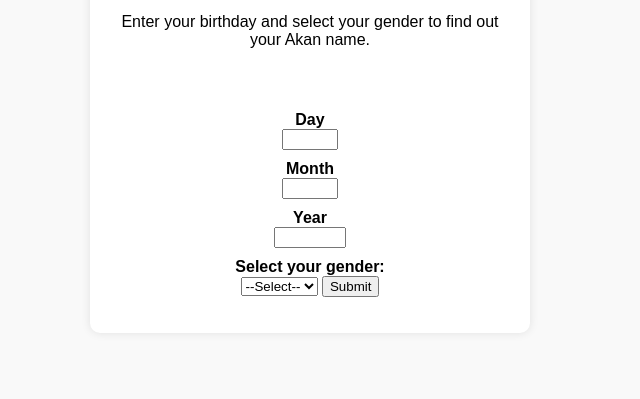
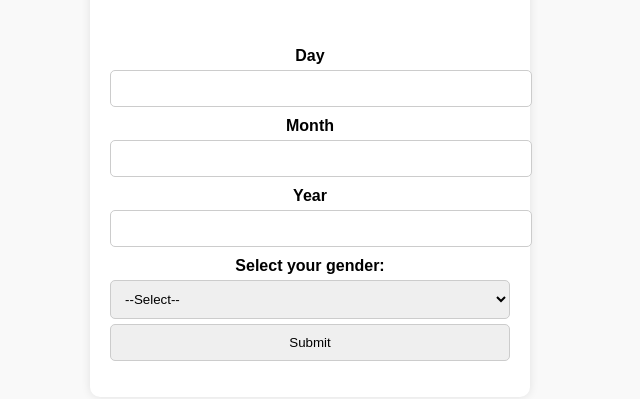
Before and after one commit to PrincessOkaroni/Akan-Name, a plain HTML site: page index.html in a window 1280 px wide. Shown: the part 295-694 px from the top of the page, without its empty margins (330-970 px from the left). Drawn offline with Linux system fonts and the light colour scheme.

Commit message:
styled the input, select and button

```diff
--- a/css/styles.css
+++ b/css/styles.css
@@ -27,3 +27,13 @@ label {
   margin-top: 10px;
   font-weight: bold;
 }
+
+input,
+select,
+button {
+  width: 100%;
+  padding: 10px;
+  margin-top: 5px;
+  border: 1px solid #ccc;
+  border-radius: 5px;
+}
```
